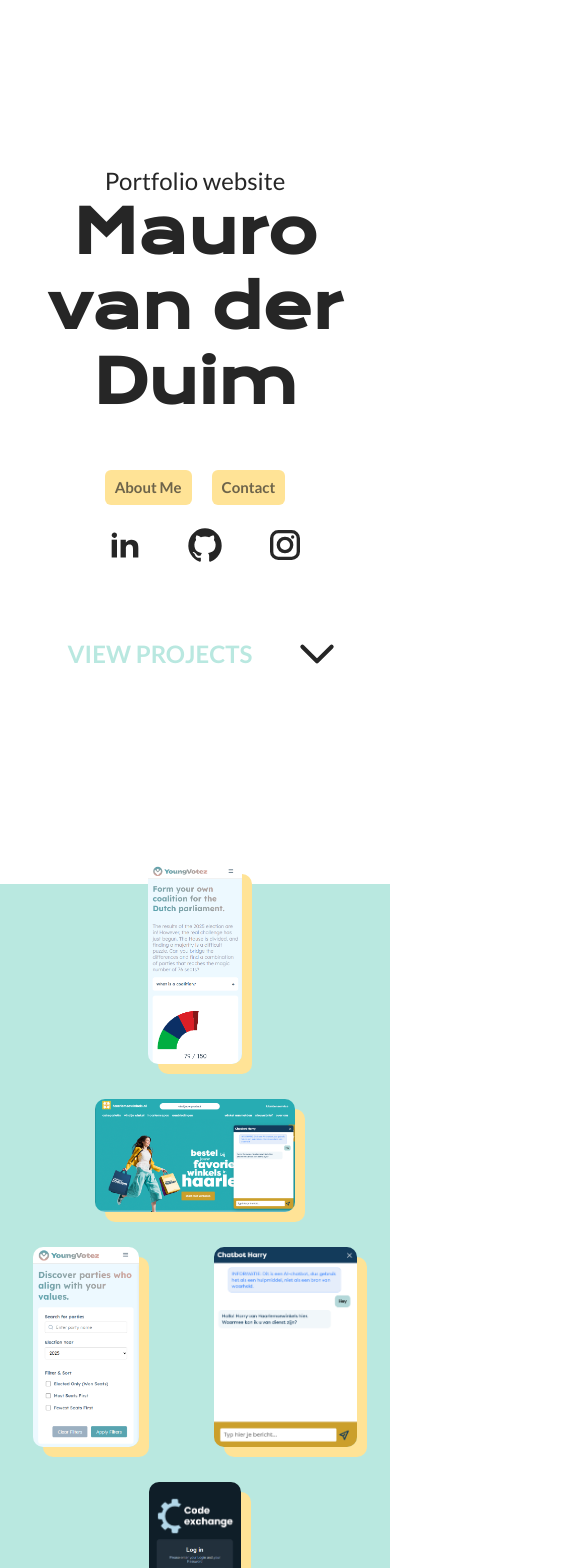
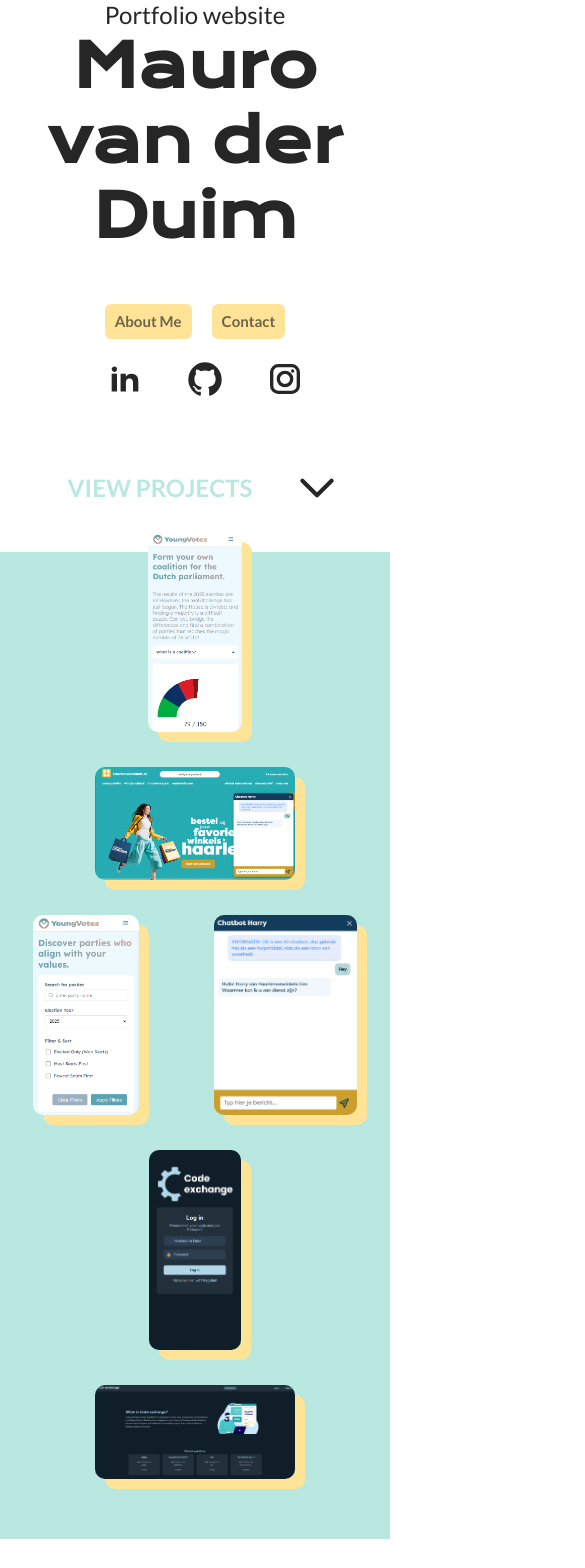
Before and after one commit to Maurozi/Portfolio, a React (Vite) app: page / in a window 390 px wide. Shown: the top 1568 px of the page, 585 px wide, since content can reach past the window. Built offline with nearby package versions, Linux system fonts and the light colour scheme; a web font is replaced by a local one.

Commit message:
fix: adjust min-height and max-height properties for responsive design

```diff
--- a/src/pages/Home.css
+++ b/src/pages/Home.css
@@ -50,7 +50,7 @@ li {
     flex-direction: column;
     align-items: center;
     justify-content: center;
-    min-height: 100vh;
+    min-height: clamp(40vh, 100vw, 100vh);
 }
 
 .hero-text {
@@ -138,7 +138,7 @@ li {
 /* PROJECTS */
 
 .home-projects {
-    min-height: 100vh;
+    min-height: clamp(40vh, 100vw, 100vh);
     background-color: #B9E8E0;
     padding-bottom: 40px;
 }
@@ -241,7 +241,7 @@ li {
 
 .about-me {
     margin-top: 40px;
-    min-height: 100vh;
+    min-height: clamp(40vh, 100vw, 100vh);
     display: flex;
     flex-direction: row;
     flex-wrap: wrap;
@@ -253,7 +253,7 @@ li {
 
 .about-me img {
     max-width: auto;
-    max-height: 800px;
+    max-height: clamp(40vh, 100vw, 800px);
     min-height: 100px;
     min-width: 100px;
     object-fit: contain;
@@ -327,6 +327,7 @@ li {
 .contact-information {
     display: flex;
     flex-direction: row;
+    flex-wrap: wrap;
     align-items: start;
     justify-content: center;
     gap: 20px;
```
